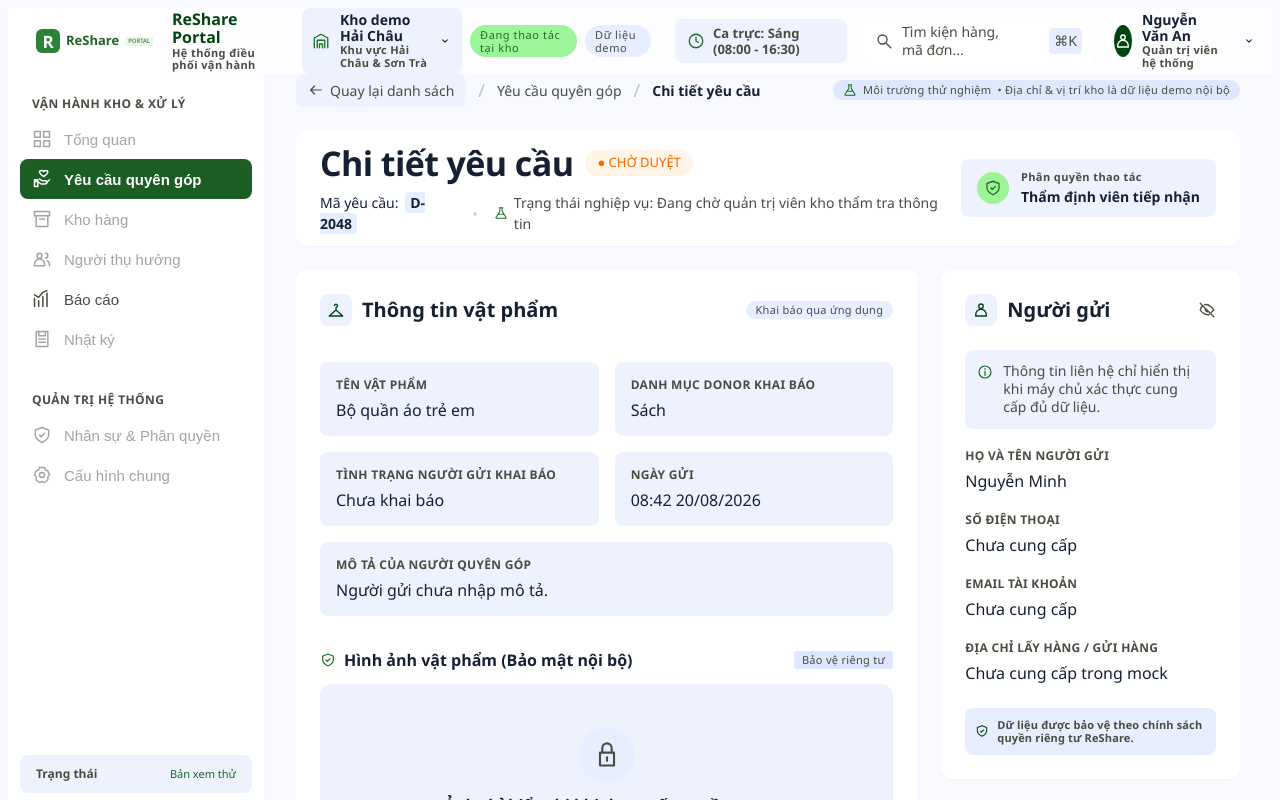
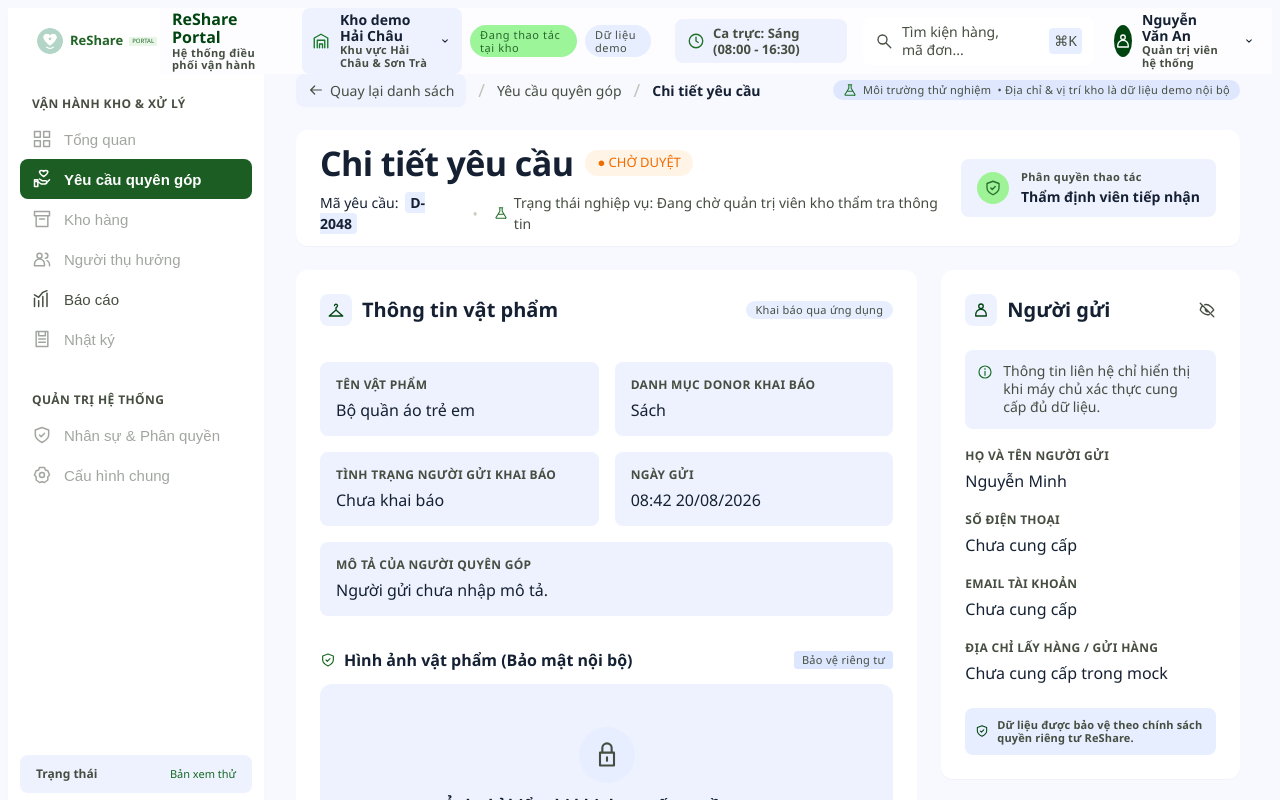
Before and after one commit to Minhhai3105/ReShare-iOS-Capstone1, a Vue app in the folder ReShare-Web/src/admin/: page /admin/ai-review-preview in a window 1280 px wide. Shown: the top 800 px of the page. Built offline with nearby package versions, Linux system fonts and the light colour scheme.

Commit message:
feat(fe): gắn bản xem thử AI vào Web Admin dev có kiểm tra quyền

```diff
--- a/ReShare-Web/src/admin/AdminChrome.vue
+++ b/ReShare-Web/src/admin/AdminChrome.vue
@@ -1,5 +1,6 @@
 <script setup lang="ts">
 import AdminIcon from './AdminIcon.vue';
+import brandLogo from './auth/assets/reshare-logo.png';
 defineProps<{ screen: 'E' | 'F' | 'Q'; role: 'system_admin' | 'warehouse_admin' | 'viewer' }>();
 const emit = defineEmits<{ navigate: [screen: 'E' | 'F' | 'Q']; role: [role: 'system_admin' | 'warehouse_admin' | 'viewer'] }>();
 const menu = [
@@ -12,7 +13,7 @@ const menu = [
 <template>
   <div class="admin-chrome">
     <aside class="ac-sidebar">
-      <div class="ac-brand"><span>R</span><strong>ReShare</strong><small>PORTAL</small></div>
+      <div class="ac-brand"><img :src="brandLogo" alt="" width="28" height="28" /><strong>ReShare</strong><small>PORTAL</small></div>
       <nav aria-label="Điều hướng quản trị">
         <div class="ac-group-label">VẬN HÀNH KHO &amp; XỬ LÝ</div>
         <button v-for="entry in menu" :key="entry.label" :disabled="!entry.screen" :class="['ac-nav-item', { active: entry.screen === (screen === 'Q' ? 'Q' : 'E') }]" :aria-current="entry.screen === (screen === 'Q' ? 'Q' : 'E') ? 'page' : undefined" @click="entry.screen && emit('navigate', entry.screen)"><AdminIcon :name="entry.icon" :size="19" />{{ entry.label }}</button>
--- a/ReShare-Web/src/admin/DonationAiReviewDemo.vue
+++ b/ReShare-Web/src/admin/DonationAiReviewDemo.vue
@@ -3,6 +3,7 @@ import { computed, ref, watch } from 'vue';
 import AdminIcon from './AdminIcon.vue';
 import ApprovedScreen from './ApprovedScreen.vue';
 import ReportScreen from './ReportScreen.vue';
+import brandLogo from './auth/assets/reshare-logo.png';
 import { donationCategories, mockDonationAiReviewItems, type DonationCategory } from './mockDonationAiReview';
 
 const tabs = [
@@ -92,7 +93,7 @@ const operationMenu = [
       <section v-if="activeTab === 'E'" class="page-view e-page">
         <div class="e-app-shell">
           <aside class="e-sidebar">
-            <div class="e-brand"><span class="brand-mark">R</span><strong>ReShare</strong><small>PORTAL</small></div>
+            <div class="e-brand"><img :src="brandLogo" alt="" width="28" height="28" /><strong>ReShare</strong><small>PORTAL</small></div>
             <nav class="e-nav" aria-label="Điều hướng quản trị">
               <div class="menu-group">
                 <div class="menu-label">Vận hành kho &amp; xử lý</div>
--- a/ReShare-Web/src/admin/admin.routes.js
+++ b/ReShare-Web/src/admin/admin.routes.js
@@ -28,6 +28,12 @@ export const adminRoutes = [
     component: () => import('./AdminHome.vue'),
     meta: { requiresAuth: true, roles: ADMIN_ROLES },
   },
+  ...(import.meta.env.DEV ? [{
+    path: '/admin/ai-review-preview',
+    name: 'admin-ai-review-preview',
+    component: () => import('./DonationAiReviewDemo.vue'),
+    meta: { requiresAuth: true, roles: ADMIN_ROLES },
+  }] : []),
   { path: '/admin/:pathMatch(.*)*', redirect: () => ({ name: ADMIN_ROUTE.home, params: {} }) },
 ]
 
```
